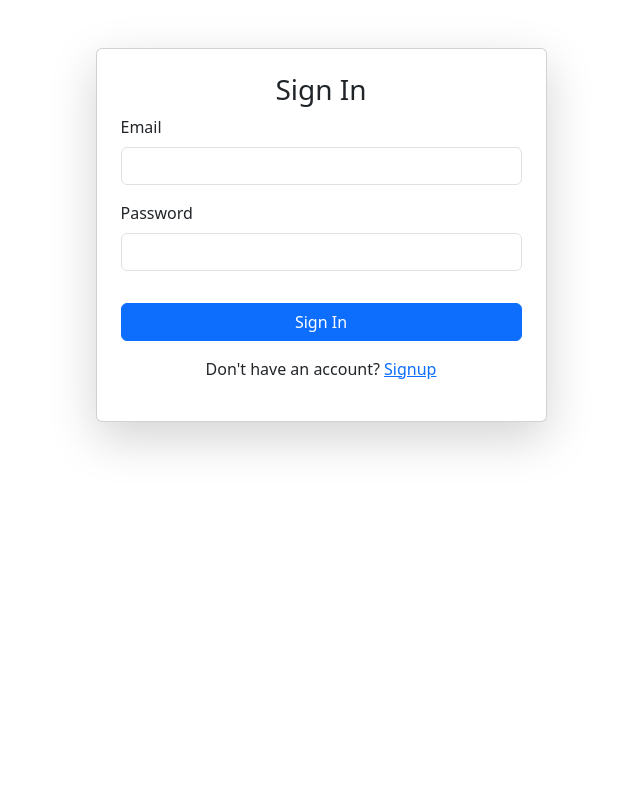
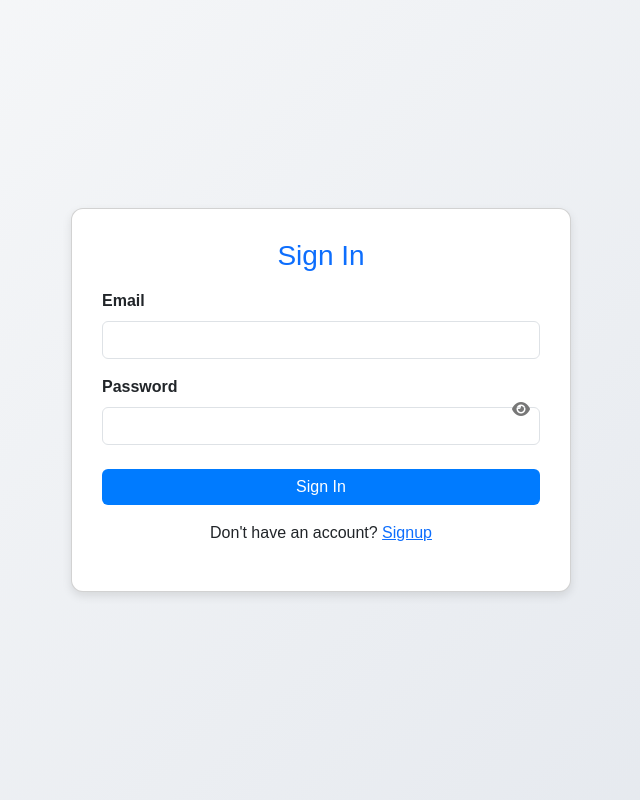
Before and after one commit to Muskan2000227/slot_booking, a Django app: page /Login/ in a window 1280 px wide. Shown: the whole page, without its empty margins (319-959 px from the left). Run offline with Django 5.2, Linux system fonts and the light colour scheme; some libraries are stand-ins or nearby versions.

Commit message:
design pages like login,signup

```diff
--- a/templates/login.html
+++ b/templates/login.html
@@ -8,39 +8,91 @@
     <meta name="viewport" content="width=device-width, initial-scale=1.0">
     <title>Login</title>
     <link href="https://cdn.jsdelivr.net/npm/bootstrap@5.3.3/dist/css/bootstrap.min.css" rel="stylesheet">
-
+    <script src="https://kit.fontawesome.com/a076d05399.js" crossorigin="anonymous"></script>
+    <style>
+        body {
+            background: linear-gradient(135deg, #f8f9fa, #e3e7ed);
+            display: flex;
+            justify-content: center;
+            align-items: center;
+            height: 100vh;
+            margin: 0;
+            font-family: 'Arial', sans-serif;
+        }
+        .card {
+            max-width: 500px;
+            width: 100%;
+            padding: 30px;
+            border-radius: 12px;
+            box-shadow: 0 4px 10px rgba(0, 0, 0, 0.1);
+            background: white;
+        }
+        .btn-primary {
+            background-color: #007bff;
+            border: none;
+            transition: 0.3s;
+        }
+        .btn-primary:hover {
+            background-color: #0056b3;
+        }
+        .password-container {
+            position: relative;
+        }
+        .password-container input {
+            width: 100%;
+            padding-right: 40px;
+        }
+        .toggle-password {
+            position: absolute;
+            right: 10px;
+            top: 50%;
+            transform: translateY(-50%);
+            cursor: pointer;
+            color: #777;
+        }
+    </style>
 </head>
 <body>
-<div class="container mt-5">
-    <div class="row justify-content-center">
-        <div class="col-md-5">
-            <div class="card shadow-lg p-4">
-                <h3 class="text-center">Sign In</h3>
+<div class="container d-flex justify-content-center align-items-center">
+    <div class="card">
+        <h3 class="text-center text-primary mb-3">Sign In</h3>
         {% if msg %}
-                    <div class="alert alert-danger">{{ msg }}</div>
+            <div class="alert alert-danger text-center">{{ msg }}</div>
         {% endif %}
         <form method="POST">
             {% csrf_token %}
             <div class="mb-3">
-                        <label class="form-label">Email</label>
+                <label class="form-label fw-bold">Email</label>
                 <input type="email" name="email" class="form-control" required>
             </div>
-                    <div class="mb-3">
-                        <label class="form-label">Password</label>
+            <div class="mb-3 password-container">
+                <label class="form-label fw-bold">Password</label>
                 <input type="password" id="passwordInput" name="passw" class="form-control" required>
+                <span class="toggle-password" onclick="togglePassword()">
+                    <i class="fas fa-eye" id="eyeIcon"></i>
+                </span>
             </div>
-                    <div class="d-flex justify-content-between">
-                        <!-- <a href="#" class="text-decoration-none">Forgot Password?</a> -->
-                    </div>
-                    <button type="submit" class="btn btn-primary w-100 mt-3">Sign In</button>
+            <button type="submit" class="btn btn-primary w-100 mt-2">Sign In</button>
         </form>
-                <p class="text-center mt-3">Don't have an account? <a href="{% url 'signup' %}">Signup</a></p>
+        <p class="text-center mt-3">Don't have an account? <a href="{% url 'signup' %}" class="text-primary">Signup</a></p>
     </div>
 </div>
-    </div>
-</div>
-
 <script src="https://cdn.jsdelivr.net/npm/bootstrap@5.3.3/dist/js/bootstrap.bundle.min.js"></script>
+<script>
+    function togglePassword() {
+        var passwordInput = document.getElementById("passwordInput");
+        var eyeIcon = document.getElementById("eyeIcon");
+        if (passwordInput.type === "password") {
+            passwordInput.type = "text";
+            eyeIcon.classList.remove("fa-eye");
+            eyeIcon.classList.add("fa-eye-slash");
+        } else {
+            passwordInput.type = "password";
+            eyeIcon.classList.remove("fa-eye-slash");
+            eyeIcon.classList.add("fa-eye");
+        }
+    }
+</script>
 </body>
 </html>
 {% endblock %}
```
Also changed, not shown: templates/available_slots.html (+56 -15 lines), db.sqlite3. Lines whose indentation alone changed are shown as unchanged.
